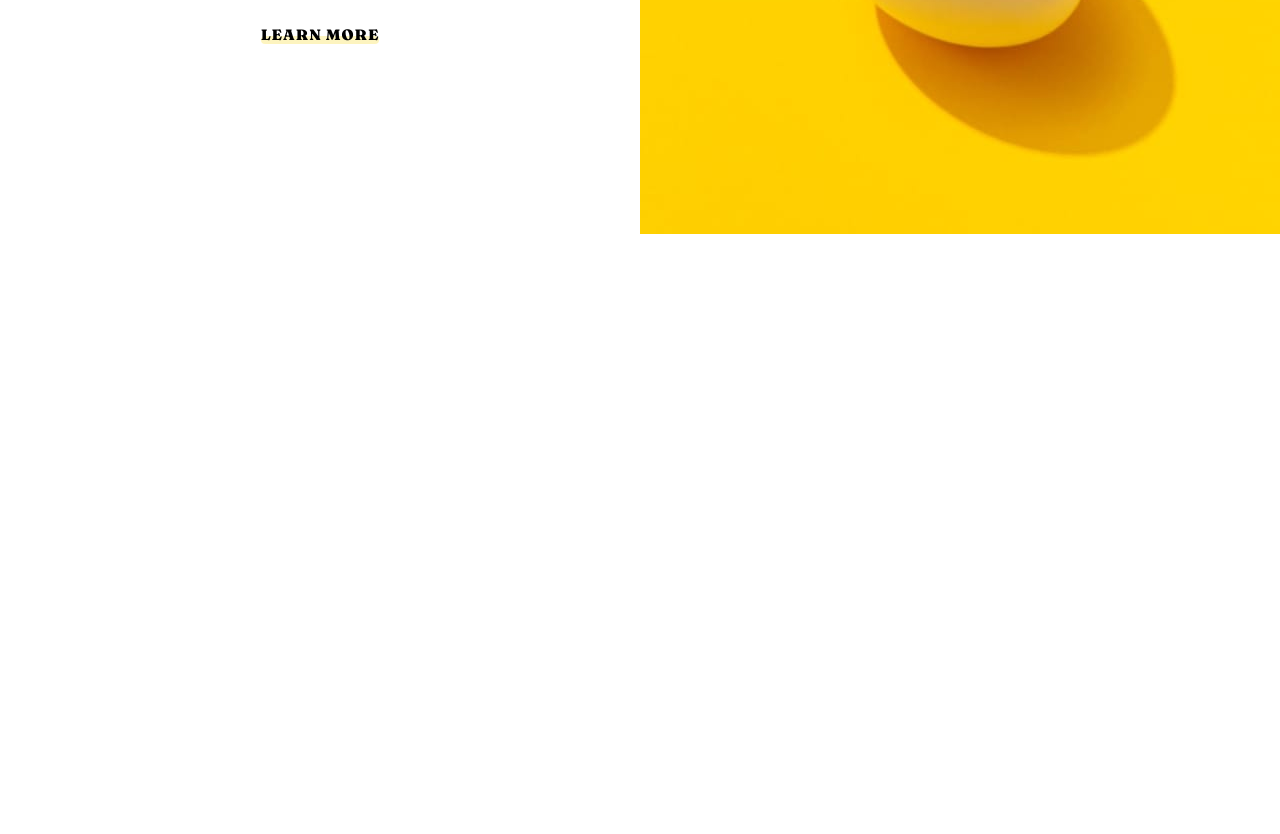
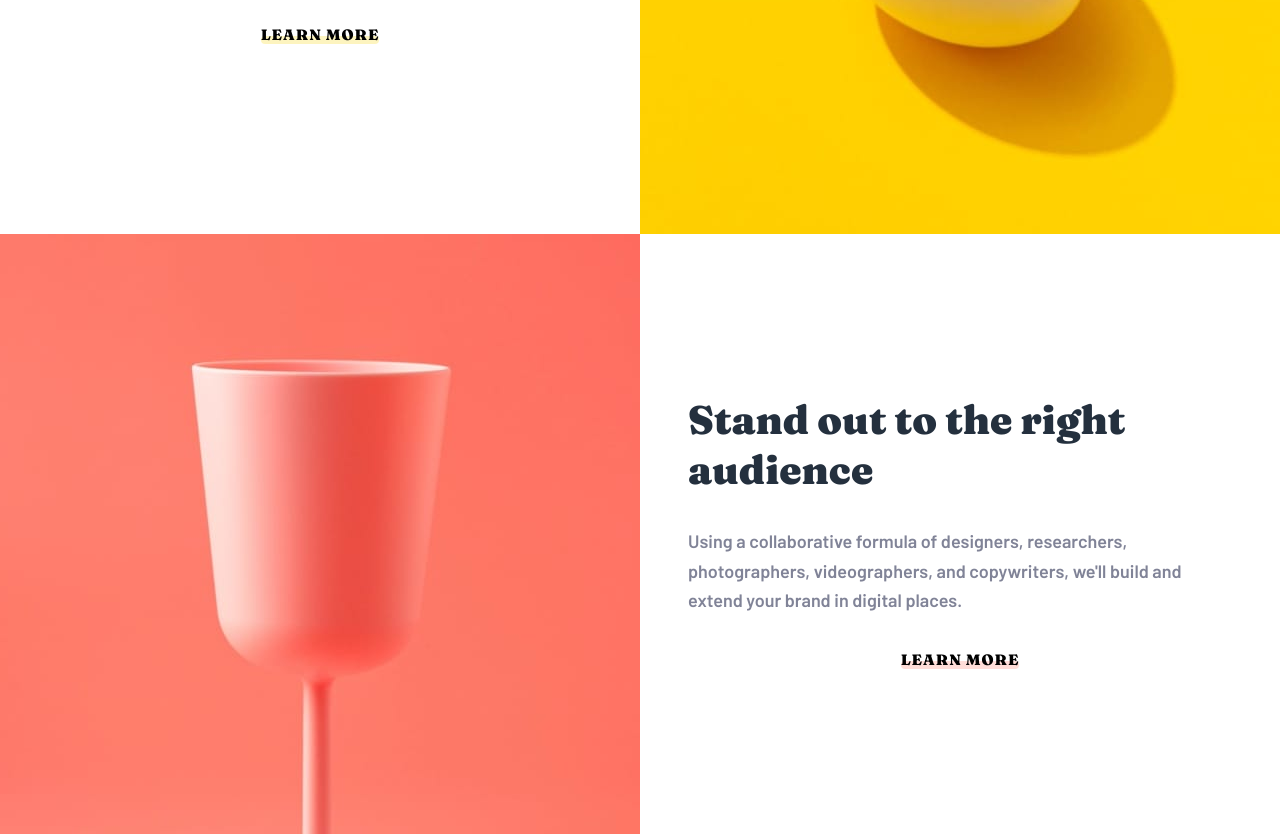
Before and after one commit to Damjan15/sunnyside, a website: page index.html in a window 1280 px wide. Shown: the part 1166-2000 px from the top of the page. Before the commit the page ends 1400 px from the top, so only its background shows below. Drawn offline with Linux system fonts and the light colour scheme.

Commit message:
feat: audience section created

```diff
--- a/css/input.css
+++ b/css/input.css
@@ -117,6 +117,10 @@
   @apply after:bg-red-400/25 after:rounded-full after:transition-all after:ease-in after:duration-300 after:-z-10 hover:after:bg-red-400;
 }
 
+.section-grid {
+  @apply grid grid-cols-1 md:grid-cols-2;
+}
+
 .grid-wrapper {
   @apply flex flex-col items-center justify-center space-y-8 h-[600px] px-12;
 }
@@ -128,3 +132,7 @@
 .transform-bg {
   @apply bg-[url(/images/mobile/image-transform.jpg)] md:bg-[url(/images/desktop/image-transform.jpg)] bg-center bg-cover bg-no-repeat;
 }
+
+.audience-bg {
+  @apply bg-[url(/images/mobile/image-stand-out.jpg)] md:bg-[url(/images/desktop/image-stand-out.jpg)] bg-center bg-cover bg-no-repeat;
+}
--- a/index.html
+++ b/index.html
@@ -67,7 +67,7 @@
     </main>
 
     <!-- Transform -->
-    <section class="grid grid-cols-1 md:grid-cols-2">
+    <section class="section-grid">
         <div class="grid-wrapper">
             <h2 class="grid-heading">Transform your brand</h2>
             <p class="body-2 text-grey-550">We are a full-service creative agency specializing in helping brands grow
@@ -77,7 +77,20 @@
             <a href="#" class="highlight-link primary">Learn More</a>
         </div>
 
-        <div class="transform-bg h-[600px]"></div>
+        <div class="transform-bg h-[300px] md:h-[600px]"></div>
+    </section>
+
+    <!-- Audience -->
+    <section class="section-grid">
+        <div class="audience-bg h-[300px] md:h-[600px]"></div>
+
+        <div class="grid-wrapper">
+            <h2 class="grid-heading">Stand out to the right audience</h2>
+            <p class="body-2 text-grey-550">Using a collaborative formula of designers, researchers, photographers,
+                videographers, and copywriters, we'll build and extend your brand in digital places.</p>
+
+            <a href="#" class="highlight-link secondary">Learn More</a>
+        </div>
     </section>
 
     <script src="js/script.js"></script>
```
Also changed, not shown: css/output.css.
